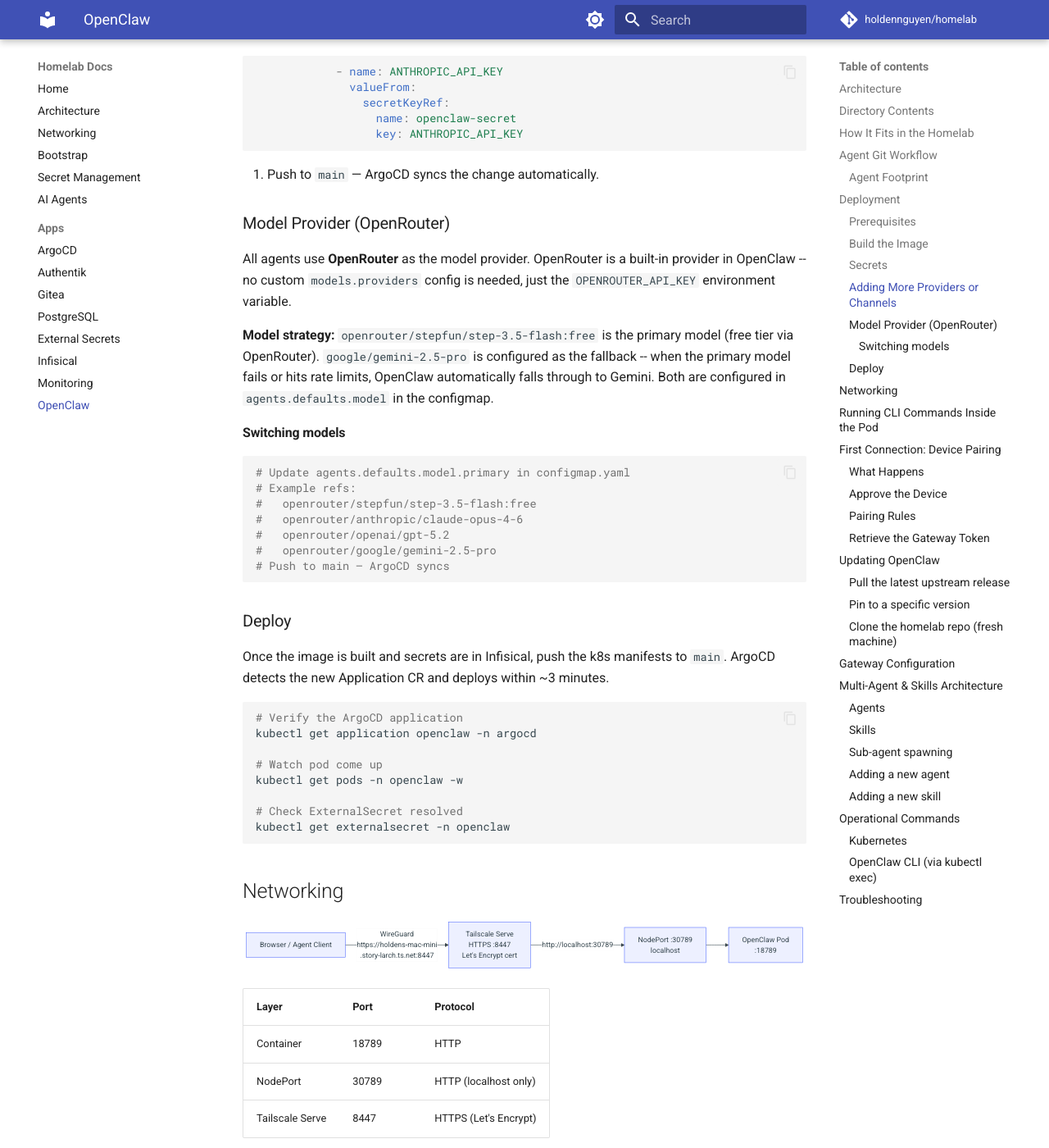
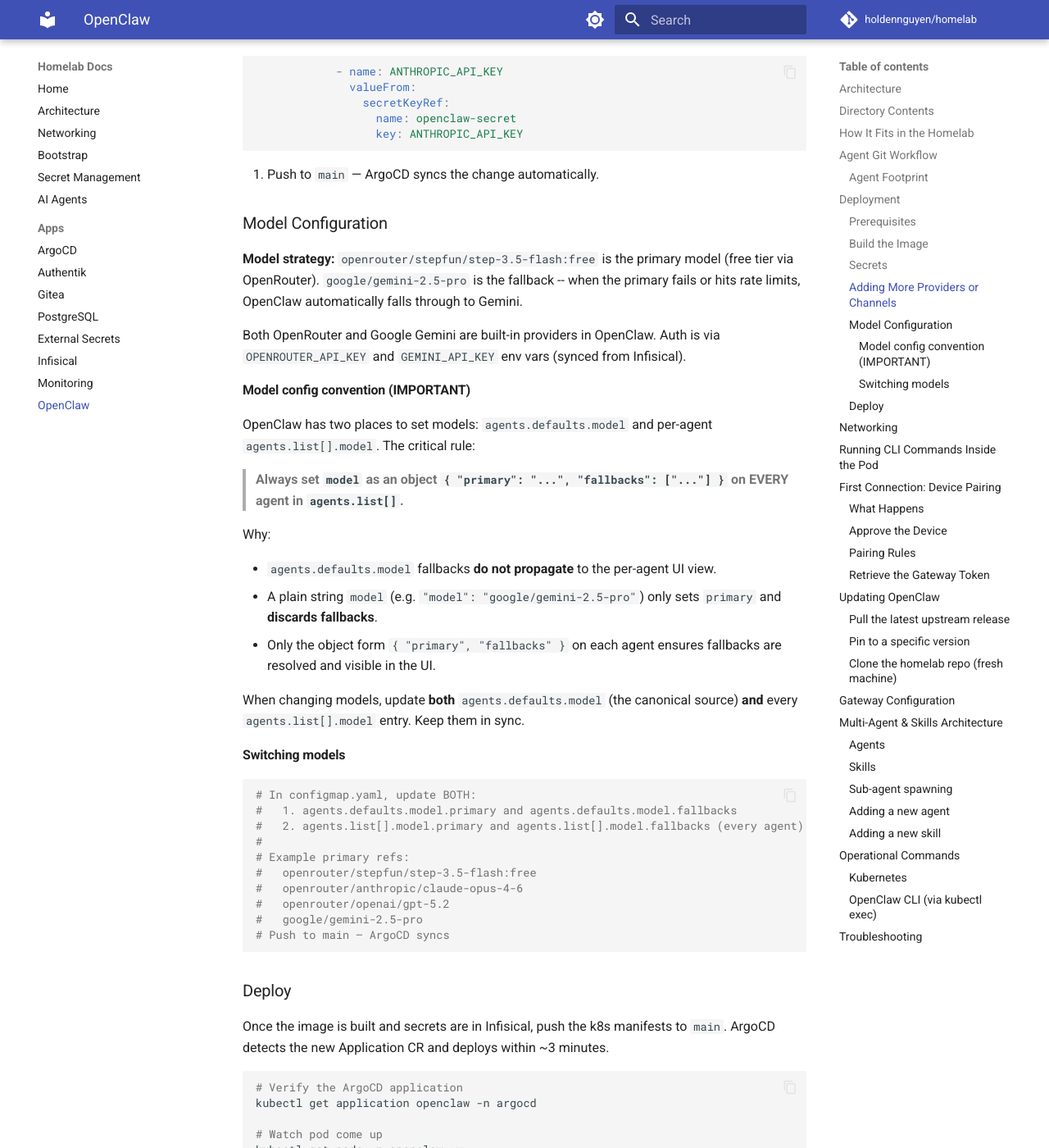
Before and after one commit to haingth77/homelab, an MkDocs documentation site: the page built from docs/openclaw.md, in a window 1280 px wide and 1400 px high, scrolled down 5358 px. Shown: the whole window at 82% size. Built offline with MkDocs 1.6.1 and Material for MkDocs 9.7.7, drawn with Linux system fonts in a browser that asks for light colours; comment, search, counter and statistics services are not loaded; some of the changed text lies outside the part shown.

Commit message:
fix: set per-agent object-form model with fallbacks on every agent
agents.defaults.model fallbacks do not propagate to per-agent
resolution in the UI. Each agent needs explicit object-form model
{ primary, fallbacks } for fallbacks to be visible and functional.

Added model config convention to OpenClaw README and Cursor rule
to prevent this recurring issue.

Co-authored-by: Cursor <cursoragent@cursor.com>

````diff
--- a/docs/ai-agents.md
+++ b/docs/ai-agents.md
@@ -96,14 +96,16 @@ OpenClaw runs five agents in an orchestrator pattern. The `homelab-admin` agent
 | `security-analyst` | Security audits, hardening | `/data/workspaces/security-analyst` |
 | `qa-tester` | Deployment validation, service health testing, regression checks | `/data/workspaces/qa-tester` |
 
-All agents inherit their model from `agents.defaults.model` (no per-agent override):
+Every agent has an explicit object-form `model` with `{ primary, fallbacks }` in the configmap:
 
 | Setting | Value |
 |---|---|
 | Primary | `openrouter/stepfun/step-3.5-flash:free` |
 | Fallback | `google/gemini-2.5-pro` |
 
-The primary model is a free-tier model via OpenRouter. When it fails or hits rate limits, OpenClaw automatically falls through to Google Gemini 2.5 Pro. Both are built-in providers -- authentication is via `OPENROUTER_API_KEY` and `GEMINI_API_KEY` env vars, synced from Infisical.
+When the primary fails or hits rate limits, OpenClaw falls through to Gemini. Auth is via `OPENROUTER_API_KEY` and `GEMINI_API_KEY` env vars (synced from Infisical).
+
+**Convention:** Per-agent `model` must always use the object form `{ "primary": "...", "fallbacks": ["..."] }`. A plain string discards fallbacks. See the [OpenClaw README](../k8s/apps/openclaw/README.md#model-config-convention-important) for details.
 
 ### How the Orchestrator Works
 
--- a/k8s/apps/openclaw/README.md
+++ b/k8s/apps/openclaw/README.md
@@ -232,21 +232,38 @@ To add a new API key (e.g., `ANTHROPIC_API_KEY`, `OPENAI_API_KEY`, or `TELEGRAM_
 
 4. Push to `main` — ArgoCD syncs the change automatically.
 
-### Model Provider (OpenRouter)
+### Model Configuration
 
-All agents use **OpenRouter** as the model provider. OpenRouter is a built-in provider in OpenClaw -- no custom `models.providers` config is needed, just the `OPENROUTER_API_KEY` environment variable.
+**Model strategy:** `openrouter/stepfun/step-3.5-flash:free` is the primary model (free tier via OpenRouter). `google/gemini-2.5-pro` is the fallback -- when the primary fails or hits rate limits, OpenClaw automatically falls through to Gemini.
 
-**Model strategy:** `openrouter/stepfun/step-3.5-flash:free` is the primary model (free tier via OpenRouter). `google/gemini-2.5-pro` is configured as the fallback -- when the primary model fails or hits rate limits, OpenClaw automatically falls through to Gemini. Both are configured in `agents.defaults.model` in the configmap.
+Both OpenRouter and Google Gemini are built-in providers in OpenClaw. Auth is via `OPENROUTER_API_KEY` and `GEMINI_API_KEY` env vars (synced from Infisical).
+
+#### Model config convention (IMPORTANT)
+
+OpenClaw has two places to set models: `agents.defaults.model` and per-agent `agents.list[].model`. The critical rule:
+
+> **Always set `model` as an object `{ "primary": "...", "fallbacks": ["..."] }` on EVERY agent in `agents.list[]`.**
+
+Why:
+
+- `agents.defaults.model` fallbacks **do not propagate** to the per-agent UI view.
+- A plain string `model` (e.g. `"model": "google/gemini-2.5-pro"`) only sets `primary` and **discards fallbacks**.
+- Only the object form `{ "primary", "fallbacks" }` on each agent ensures fallbacks are resolved and visible in the UI.
+
+When changing models, update **both** `agents.defaults.model` (the canonical source) **and** every `agents.list[].model` entry. Keep them in sync.
 
 #### Switching models
 
 ```bash
-# Update agents.defaults.model.primary in configmap.yaml
-# Example refs:
+# In configmap.yaml, update BOTH:
+#   1. agents.defaults.model.primary and agents.defaults.model.fallbacks
+#   2. agents.list[].model.primary and agents.list[].model.fallbacks (every agent)
+#
+# Example primary refs:
 #   openrouter/stepfun/step-3.5-flash:free
 #   openrouter/anthropic/claude-opus-4-6
 #   openrouter/openai/gpt-5.2
-#   openrouter/google/gemini-2.5-pro
+#   google/gemini-2.5-pro
 # Push to main — ArgoCD syncs
 ```
 
@@ -492,14 +509,14 @@ Each agent has a `skills` allowlist in the configmap that restricts which skills
 | `security-analyst` | Security audits, vulnerability assessment, hardening | `/data/workspaces/security-analyst` |
 | `qa-tester` | Deployment validation, service health testing, regression checks | `/data/workspaces/qa-tester` |
 
-All agents inherit their model from `agents.defaults.model`:
+Every agent has an explicit object-form `model` in the configmap (see [Model config convention](#model-config-convention-important)):
 
 | Setting | Value |
 |---|---|
 | Primary | `openrouter/stepfun/step-3.5-flash:free` |
 | Fallback | `google/gemini-2.5-pro` |
 
-Both OpenRouter and Google Gemini are built-in providers in OpenClaw. Authentication is via `OPENROUTER_API_KEY` and `GEMINI_API_KEY` (both synced from Infisical). No per-agent model override is set -- all agents inherit the default. When the primary model fails, OpenClaw automatically falls through to Gemini.
+When the primary model fails, OpenClaw automatically falls through to Gemini. Auth is via `OPENROUTER_API_KEY` and `GEMINI_API_KEY` (both synced from Infisical).
 
 Agent configuration is in the `openclaw-config` ConfigMap (mounted at `/config/openclaw.json`). Each agent has its own AGENTS.md personality file in `agents/workspaces/<id>/AGENTS.md`, copied into the pod workspace on every restart by the `init-workspaces` init container.
 
````
Also changed, not shown: 2 other files.
